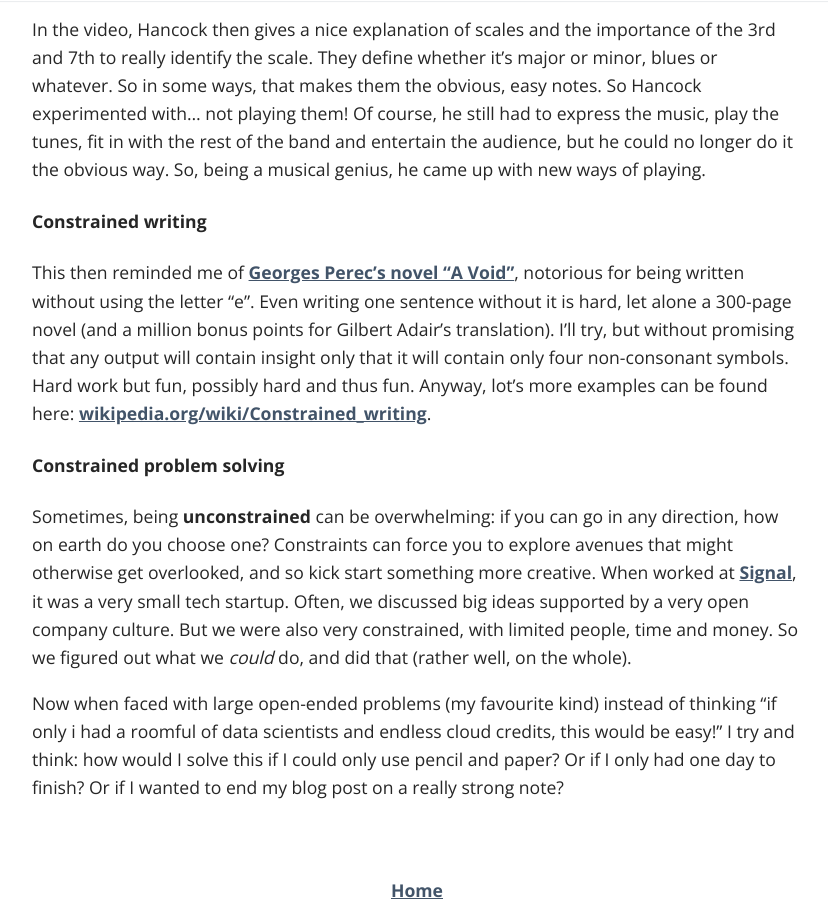
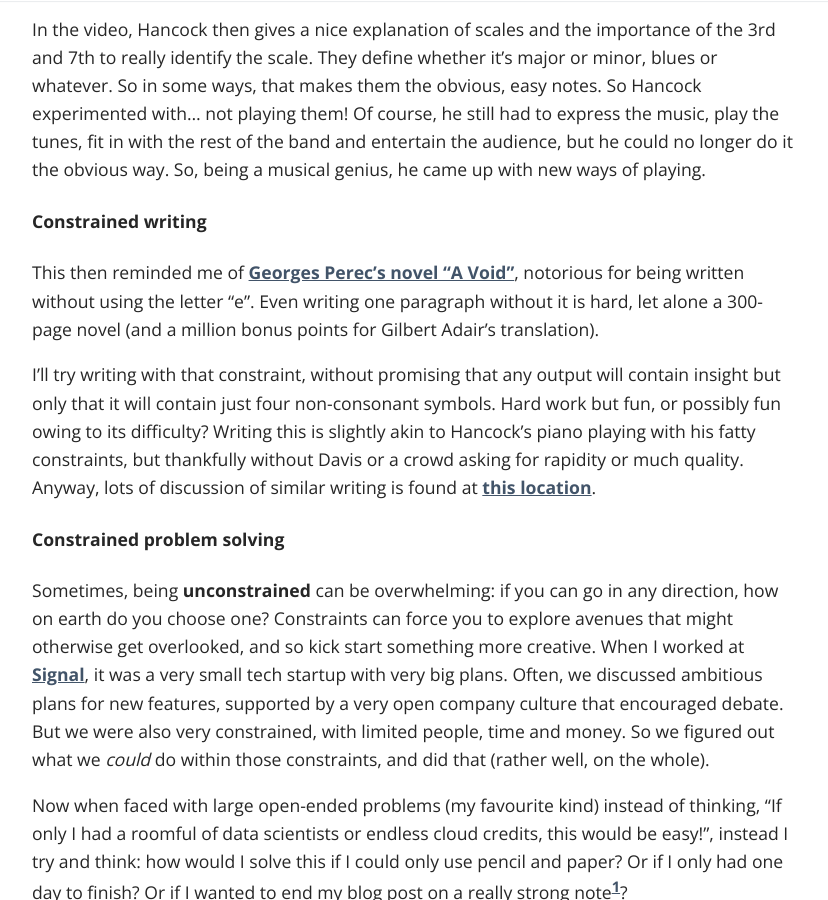
Before and after one commit to dcorney/dcorney.github.io, a Jekyll site: the page built from _posts/2020-10-20-constraints.md, in a window 1280 px wide and 900 px high, scrolled down 568 px. Shown: the whole window, without its empty margins (223-1051 px from the left). Built offline with Jekyll 4.4.1, drawn with Linux system fonts in a browser that asks for light colours; some web fonts are replaced; some of the changed text lies outside the part shown.

Commit message:
new post with 4 symbols

```diff
--- a/_posts/2020-10-20-constraints.md
+++ b/_posts/2020-10-20-constraints.md
@@ -16,10 +16,20 @@ In the video, Hancock then gives a nice explanation of scales and the importance
 
 #### Constrained writing
 
-This then reminded me of [Georges Perec's novel "A Void"](https://en.wikipedia.org/wiki/A_Void), notorious for being written without using the letter "e". Even writing one sentence without it is hard, let alone a 300-page novel (and a million bonus points for Gilbert Adair's translation). I'll try, but without promising that any output will contain insight only that it will contain only four non-consonant symbols.  Hard work but fun, possibly hard and thus fun. Anyway, lot's more examples can be found here: [wikipedia.org/wiki/Constrained_writing](https://en.wikipedia.org/wiki/Constrained_writing).
+This then reminded me of [Georges Perec's novel "A Void"](https://en.wikipedia.org/wiki/A_Void), notorious for being written without using the letter "e". Even writing one paragraph without it is hard, let alone a 300-page novel (and a million bonus points for Gilbert Adair's translation).
+
+I'll try writing with that constraint, without promising that any output will contain insight but only that it will contain just four non-consonant symbols.  Hard work but fun, or possibly fun owing to its difficulty? Writing this is slightly akin to Hancock's piano playing with his fatty constraints, but thankfully without Davis or a crowd asking for rapidity or much quality. Anyway, lots of discussion of similar writing is found at [this location](https://en.wikipedia.org/wiki/Constrained_writing).
 
 #### Constrained problem solving
 
-Sometimes, being **unconstrained** can be overwhelming: if you can go in any direction, how on earth do you choose one? Constraints can force you to explore avenues that might otherwise get overlooked, and so kick start something more creative. When  worked at [Signal](https://research.signal-ai.com/), it was a very small tech startup. Often, we discussed big ideas supported by a very open company culture. But we were also very constrained, with limited people, time and money. So we figured out what we *could* do, and did that (rather well, on the whole).
+Sometimes, being **unconstrained** can be overwhelming: if you can go in any direction, how on earth do you choose one? Constraints can force you to explore avenues that might otherwise get overlooked, and so kick start something more creative. When I  worked at [Signal](https://research.signal-ai.com/), it was a very small tech startup with very big plans. Often, we discussed ambitious plans for new features, supported by a very open company culture that encouraged debate. But we were also very constrained, with limited people, time and money. So we figured out what we *could* do within those constraints, and did that (rather well, on the whole).
 
-Now when faced with large open-ended problems (my favourite kind) instead of thinking "if only i had a roomful of data scientists and endless cloud credits, this would be easy!" I try and think: how would I solve this if I could only use pencil and paper? Or if I only had one day to finish? Or if I wanted to end my blog post on a really strong note?
+Now when faced with large open-ended problems (my favourite kind) instead of thinking, "If only I had a roomful of data scientists or endless cloud credits, this would be easy!", instead I try and think: how would I solve this if I could only use pencil and paper? Or if I only had one day to finish? Or if I wanted to end my blog post on a really strong note[^1]?
+
+
+
+------
+
+
+
+[^1]: This doesn't always work as I'd hope...
```
